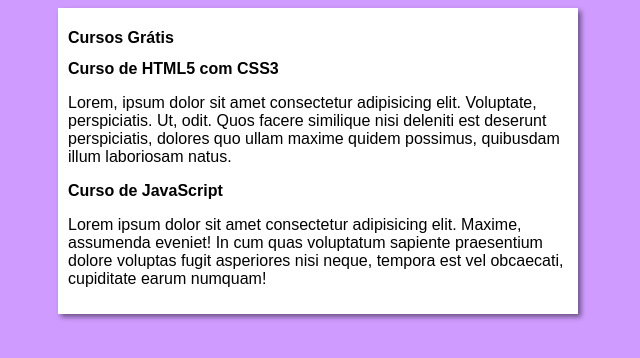
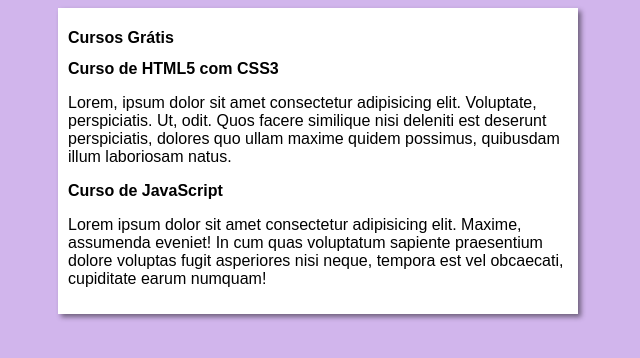
Before and after one commit to isabellegomes11/projeto-site, a plain HTML site: page index.html in a window 1280 px wide. Shown: the whole page, without its empty margins (322-962 px from the left). Drawn offline with Linux system fonts and the light colour scheme.

Commit message:
Update style.css

```diff
--- a/estilos/style.css
+++ b/estilos/style.css
@@ -4,7 +4,7 @@
 }
 
 body {
-    background-color: rgb(207, 155, 255);
+    background-color: rgb(209, 181, 236);
 }
 
 main {
```
